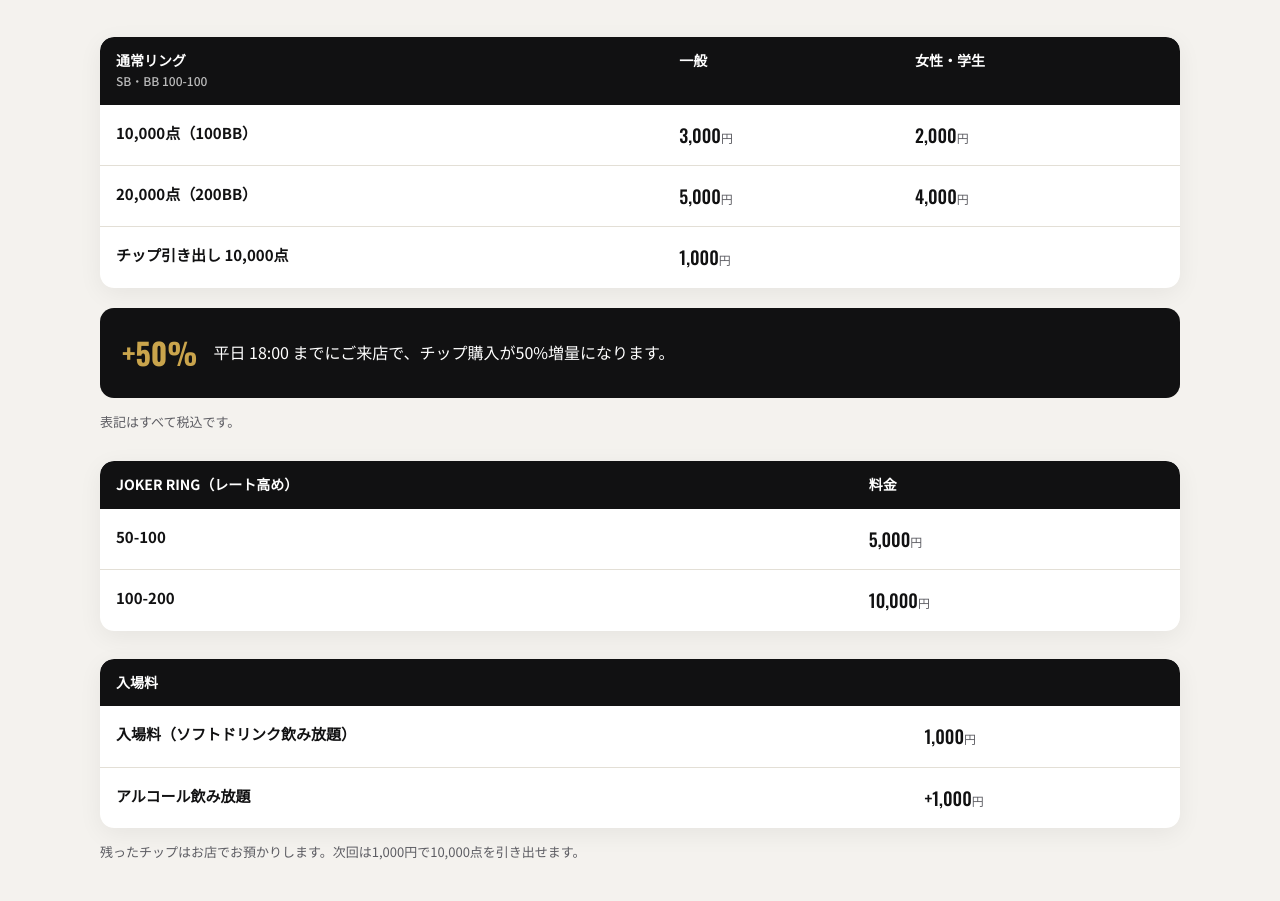
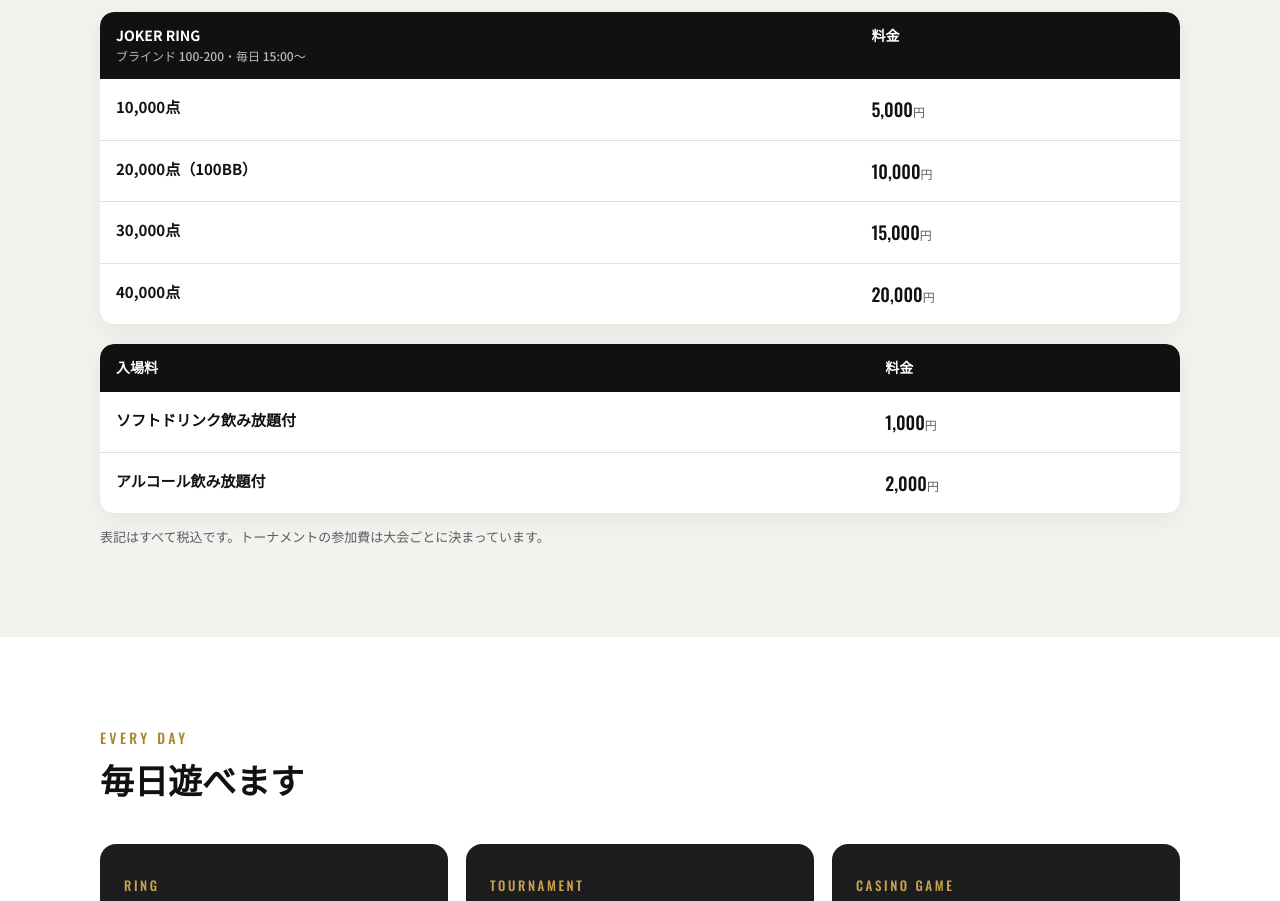
Before and after one commit to flash22hp-del/flash22hp-del.github.io, a plain HTML site: page joker/beginner/index.html in a window 1280 px wide. Shown: the part 1899-2800 px from the top of the page. Drawn offline with nearby package versions, Linux system fonts and the light colour scheme.

Commit message:
JOKER サイト: 今の営業内容に合わせて更新（平日18時+50%・金曜レディースデイ・通常リングを削除、JOKER RING と入場料の料金に差し替え）
Co-Authored-By: Claude Opus 5.5 <noreply@anthropic.com>

```diff
--- a/joker/beginner/index.html
+++ b/joker/beginner/index.html
@@ -4,7 +4,7 @@
 <meta charset="utf-8">
 <meta name="viewport" content="width=device-width,initial-scale=1">
 <title>はじめての方へ・料金｜JOKER POKER HOUSE 福岡・大橋</title>
-<meta name="description" content="JOKER POKER HOUSE の遊び方と料金。無料の初心者講習、来店からの流れ、リングの料金、女性・学生料金。">
+<meta name="description" content="JOKER POKER HOUSE の遊び方と料金。無料の初心者講習、来店からの流れ、リングと入場料の料金。">
 <link rel="icon" href="../img/favicon.png" type="image/png">
 <link rel="apple-touch-icon" href="../img/apple-touch-icon.png">
 <link rel="preconnect" href="https://fonts.googleapis.com"><link rel="preconnect" href="https://fonts.gstatic.com" crossorigin>
@@ -30,7 +30,7 @@
   <ol class="steps">
     <li><h3>お店へ</h3><p>大橋駅西口から徒歩2分。マンションの階段を上がって2階です。</p></li>
     <li><h3>受付</h3><p>はじめてと伝えてください。料金や遊び方をご案内します。</p></li>
-    <li><h3>無料の初心者講習</h3><p>カードの強さから流れまで、スタッフがお教えします。講習後は100BBプレゼント。</p></li>
+    <li><h3>無料の初心者講習</h3><p>カードの強さから流れまで、スタッフがお教えします。</p></li>
     <li><h3>卓で遊ぶ</h3><p>慣れるまでスタッフがそばでサポートします。</p></li>
   </ol>
 </div></section>
@@ -41,7 +41,7 @@
     <div><span class="en" style="color:var(--gold-dk);letter-spacing:.24em;font-size:14px">LESSON</span>
       <h3>初心者講習は無料です</h3>
       <p>「ルールがあやふや」「実際にプレイするのが不安」という方のための講習です。手元のカードとチップを使いながら、ひとつずつ説明します。</p>
-      <ul class="ticks"><li>講習は無料</li><li>講習後に100BBプレゼント</li><li>週1回、初心者限定のトーナメントを開催</li></ul>
+      <ul class="ticks"><li>講習は無料</li><li>ひとりでも受けられます</li><li>水曜の夜は初心者限定のトーナメント</li></ul>
     </div>
   </div>
 </div></section>
@@ -49,29 +49,20 @@
 <section class="sec soft"><div class="wrap">
   <div class="sh"><span class="en">PRICE</span><h2>料金</h2><p>リングは、好きな時間に座って好きな時間にやめられるゲームです。</p></div>
   <div class="tbl-wrap"><table class="tbl">
-<thead><tr><th>通常リング<br><small>SB・BB 100-100</small></th><th class="nw">一般</th><th class="nw">女性・学生</th></tr></thead>
-<tbody>
-<tr><th>10,000点（100BB）</th><td class="num">3,000<small>円</small></td><td class="num">2,000<small>円</small></td></tr>
-<tr><th>20,000点（200BB）</th><td class="num">5,000<small>円</small></td><td class="num">4,000<small>円</small></td></tr>
-<tr><th>チップ引き出し 10,000点</th><td class="num" colspan="2">1,000<small>円</small></td></tr>
-</tbody></table></div>
-<div class="perk"><b>+50%</b><span>平日 18:00 までにご来店で、チップ購入が50%増量になります。</span></div>
-<p class="note">表記はすべて税込です。</p>
-  <div class="tbl-wrap" style="margin-top:28px"><table class="tbl">
-  <thead><tr><th>JOKER RING（レート高め）</th><th>料金</th></tr></thead>
-  <tbody><tr><th>50-100</th><td class="num">5,000<small>円</small></td></tr><tr><th>100-200</th><td class="num">10,000<small>円</small></td></tr></tbody></table></div>
-  <div class="tbl-wrap" style="margin-top:28px"><table class="tbl">
-  <thead><tr><th colspan="2">入場料</th></tr></thead>
-  <tbody><tr><th>入場料（ソフトドリンク飲み放題）</th><td class="num">1,000<small>円</small></td></tr><tr><th>アルコール飲み放題</th><td class="num">+1,000<small>円</small></td></tr></tbody></table></div>
-  <p class="note">残ったチップはお店でお預かりします。次回は1,000円で10,000点を引き出せます。</p>
+<thead><tr><th>JOKER RING<br><small>ブラインド 100-200・毎日 15:00〜</small></th><th class="nw">料金</th></tr></thead>
+<tbody><tr><th>10,000点</th><td class="num">5,000<small>円</small></td></tr><tr><th>20,000点（100BB）</th><td class="num">10,000<small>円</small></td></tr><tr><th>30,000点</th><td class="num">15,000<small>円</small></td></tr><tr><th>40,000点</th><td class="num">20,000<small>円</small></td></tr></tbody></table></div>
+<div class="tbl-wrap" style="margin-top:20px"><table class="tbl">
+<thead><tr><th>入場料</th><th class="nw">料金</th></tr></thead>
+<tbody><tr><th>ソフトドリンク飲み放題付</th><td class="num">1,000<small>円</small></td></tr><tr><th>アルコール飲み放題付</th><td class="num">2,000<small>円</small></td></tr></tbody></table></div>
+<p class="note">表記はすべて税込です。トーナメントの参加費は大会ごとに決まっています。</p>
 </div></section>
 
 <section class="sec"><div class="wrap">
-  <div class="sh"><span class="en">BENEFITS</span><h2>おトクな特典</h2></div>
+  <div class="sh"><span class="en">EVERY DAY</span><h2>毎日遊べます</h2></div>
   <div class="days">
-    <div class="day"><span class="en">FRIDAY</span><h3>金曜は LADIES DAY</h3><p>女性は入場料無料、さらに200BBプレゼント。</p></div>
-    <div class="day"><span class="en">FRIENDS</span><h3>お友達紹介</h3><p>はじめて来るお友達を紹介すると、紹介した方に100BB、紹介された方に50BB。（1日1回まで）</p></div>
-    <div class="day"><span class="en">REVIEW</span><h3>クチコミで50BB</h3><p>Googleマップのクチコミと、Instagram ストーリーでのメンションで50BBプレゼント。</p></div>
+    <div class="day"><span class="en">RING</span><h3>JOKER RING</h3><p>毎日15:00から。好きな時間に座って、好きな時間にやめられます。</p></div>
+    <div class="day"><span class="en">TOURNAMENT</span><h3>トーナメント</h3><p>毎晩19:00から。土日は昼12:00からの大会もあります。</p></div>
+    <div class="day"><span class="en">CASINO GAME</span><h3>ブラックジャック・バカラ</h3><p>ポーカーのほかに、ブラックジャックとバカラも遊べます。</p></div>
   </div>
 </div></section>
 
```
Also changed, not shown: joker/events/index.html (+4 -4 lines), joker/faq/index.html (+1 -1 lines), joker/index.html (+8 -10 lines).
